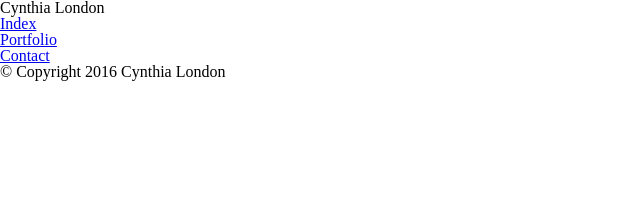
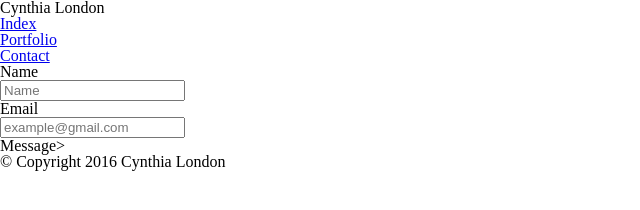
Before and after one commit to CynthiaLondon/Basic-Portfolio, a plain HTML site: page contact.html in a window 1280 px wide. Shown: the whole page, without its empty margins (0-640 px from the left). Drawn offline with Linux system fonts and the light colour scheme; files that its build step writes are made by us from their sources.

Commit message:
formwork

```diff
--- a/contact.html
+++ b/contact.html
@@ -32,6 +32,13 @@
 		<div class="main">
 			<div class="contact">
 				<form>
+					<label>Name</label><br>
+						<input name="name" type="message" placeholder="Name">
+						<br>
+					<label>Email</label><br>
+						<input name="email" type="email" placeholder="example@gmail.com">
+						<br>
+					<label>Message</label>><br>
 				</form>
 			</div>
 		</div>
```
